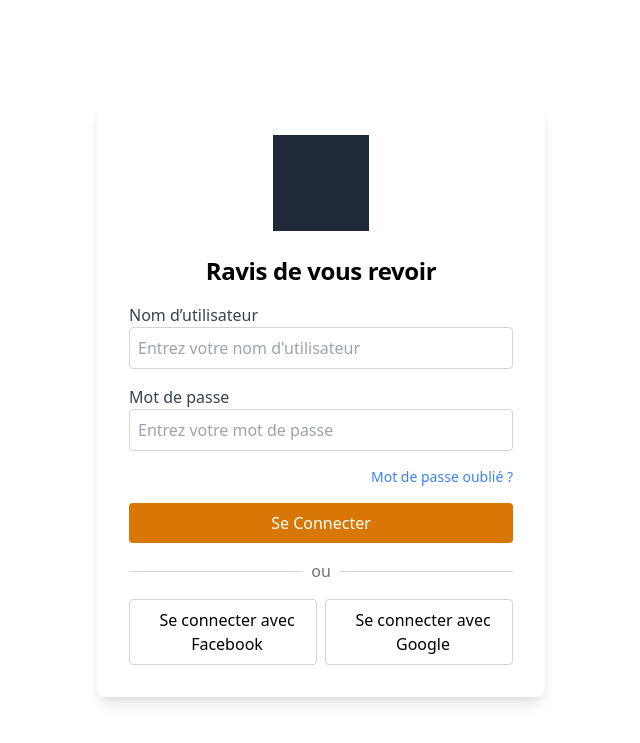
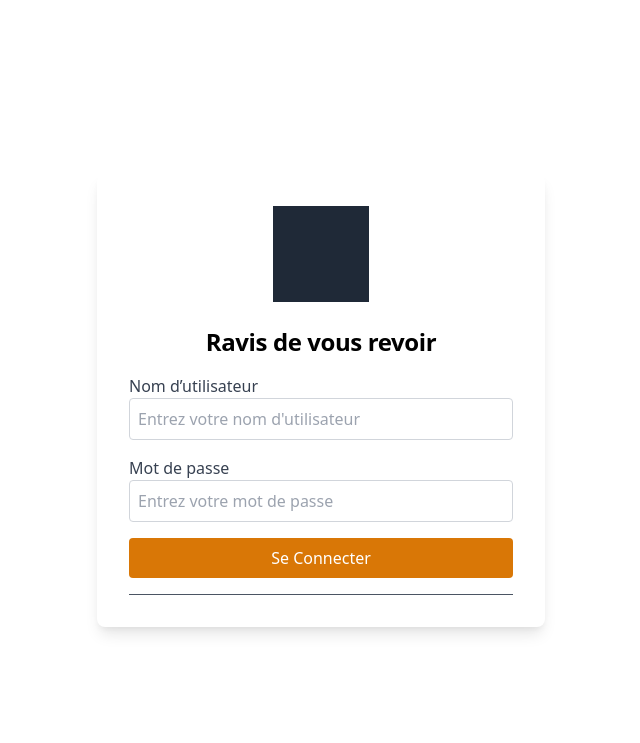
Before and after one commit to MehdiLouzar/Industria-python, a Flask app: page /login in a window 1280 px wide. Shown: the top 743 px of the page, without its empty margins (319-959 px from the left). Run offline with Flask 3, Linux system fonts and the light colour scheme.

Commit message:
login feature

```diff
--- a/app/static/login.js
+++ b/app/static/login.js
@@ -16,13 +16,14 @@ document.addEventListener('DOMContentLoaded', () => {
                 console.log(data);
                 alert('Connexion réussie');
             } else {
-                alert('Échec de la connexion');
+                alert('Utilisateur ou mot de passe incorrect');
             }
         } catch (err) {
             console.error(err);
             alert('Erreur lors de la connexion');
         }
     });
+
     if (window.lucide) {
         window.lucide.createIcons();
     }
--- a/app/templates/login.html
+++ b/app/templates/login.html
@@ -17,21 +17,10 @@
             <label class="block text-gray-700" for="password">Mot de passe</label>
             <input type="password" id="password" class="w-full p-2 border border-gray-300 rounded" placeholder="Entrez votre mot de passe">
         </div>
-        <a href="#" class="text-blue-500 text-sm mb-4 block text-right">Mot de passe oublié ?</a>
         <button type="submit" class="w-full p-2 bg-yellow-600 text-white rounded hover:bg-yellow-500 transition">Se Connecter</button>
     </form>
     <div class="flex items-center justify-between mt-4">
-        <div class="w-full border-t border-gray-300"></div>
-        <span class="mx-2 text-gray-500">ou</span>
-        <div class="w-full border-t border-gray-300"></div>
-    </div>
-    <div class="flex justify-center mt-4">
-        <button class="flex items-center justify-center w-1/2 p-2 border border-gray-300 rounded mr-2">
-            <i data-lucide="facebook" class="mr-2"></i> Se connecter avec Facebook
-        </button>
-        <button class="flex items-center justify-center w-1/2 p-2 border border-gray-300 rounded">
-            <i data-lucide="google" class="mr-2"></i> Se connecter avec Google
-        </button>
+        <div class="w-full border-t border-gray-600"></div>
     </div>
 </div>
 {% endblock %}
--- a/requirements.txt
+++ b/requirements.txt
@@ -9,3 +9,4 @@ marshmallow-sqlalchemy
 requests
 pytest
 flask-restx
+flask-cors
```
